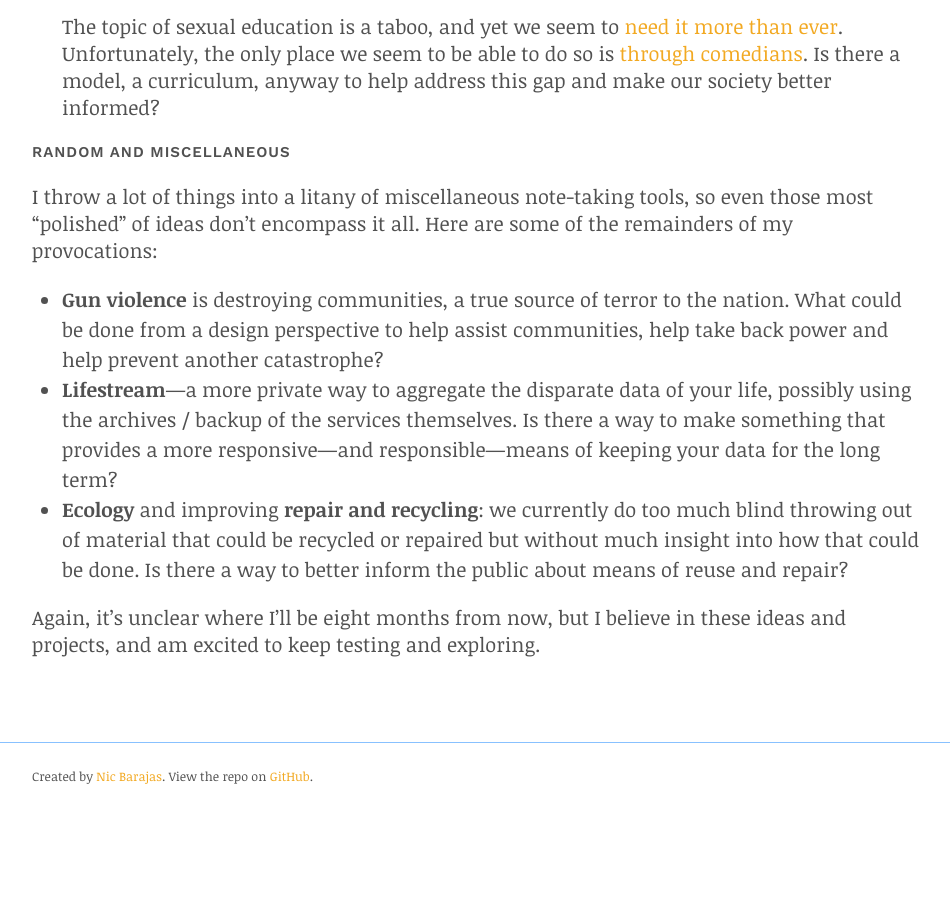
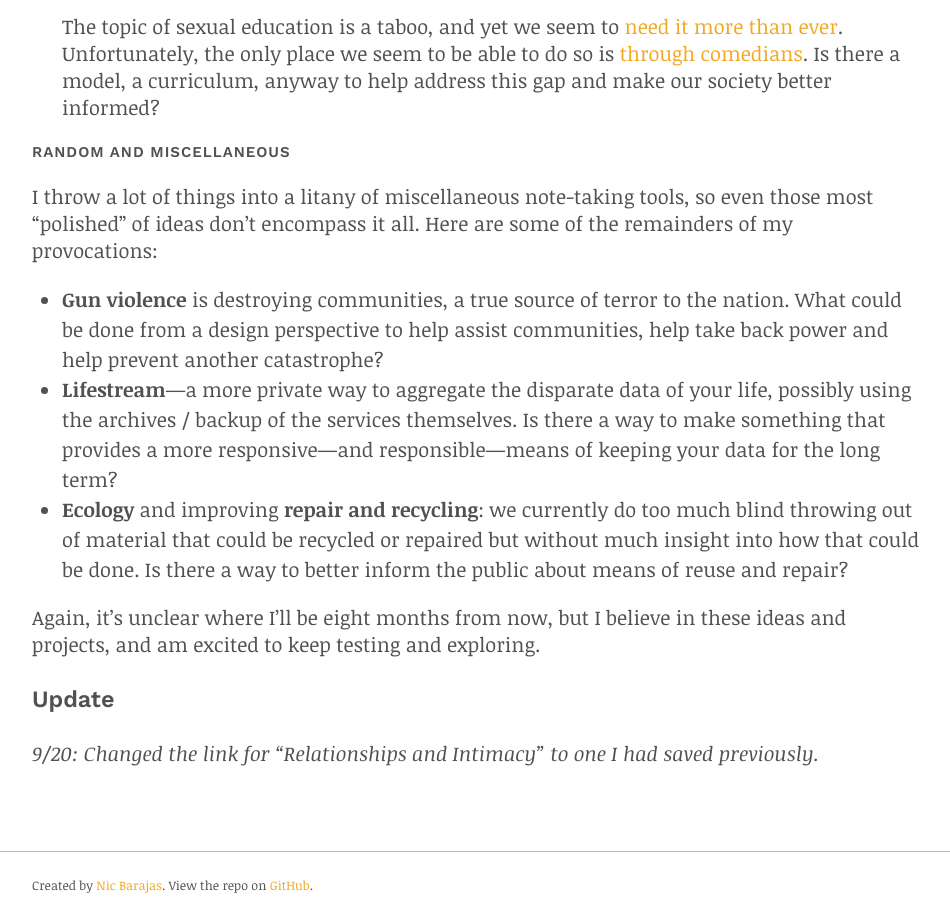
Before and after one commit to nicbarajas/sva-ixd-thesis, a Jekyll site: the page built from _posts/2015-09-19-thesis-so-far.md, in a window 1280 px wide and 900 px high, scrolled down 2312 px. Shown: the whole window, without its empty margins (163-1113 px from the left). Built offline with Jekyll 4.4.1, drawn with Linux system fonts in a browser that asks for light colours; before the commit the page ends 3103 px from its top, so only the background shows below that.

Commit message:
fixing a link.

```diff
--- a/_posts/2015-09-19-thesis-so-far.md
+++ b/_posts/2015-09-19-thesis-so-far.md
@@ -61,7 +61,7 @@
   The topic of sexual education is a taboo, and yet we seem to [need it more than ever][npr-edu]. Unfortunately, the only place we seem to be able to do so is [through comedians][oliver-psa]. Is there a model, a curriculum, anyway to help address this gap and make our society better informed?
 
 [npr-edu]: http://www.npr.org/sections/health-shots/2015/05/17/407063066/sex-ed-works-better-when-it-addresses-power-in-relationships
-[oliver-psa]: http://www.fastcocreate.com/3049651/john-olivers-show-made-the-most-honest-sex-psa-ever-with-laverne-cox-and-nick-offerman
+[oliver-psa]: http://mic.com/articles/123634/john-oliver-laverne-cox-and-nick-offerman-just-gave-us-the-sex-ed-psa-america-needs
 
 ## Random and Miscellaneous
 
@@ -72,3 +72,7 @@
 * **Ecology** and improving **repair and recycling**: we currently do too much blind throwing out of material that could be recycled or repaired but without much insight into how that could be done. Is there a way to better inform the public about means of reuse and repair?
 
 Again, it’s unclear where I’ll be eight months from now, but I believe in these ideas and projects, and am excited to keep testing and exploring.
+
+### Update
+
+*9/20: Changed the link for “Relationships and Intimacy” to one I had saved previously.*
```
